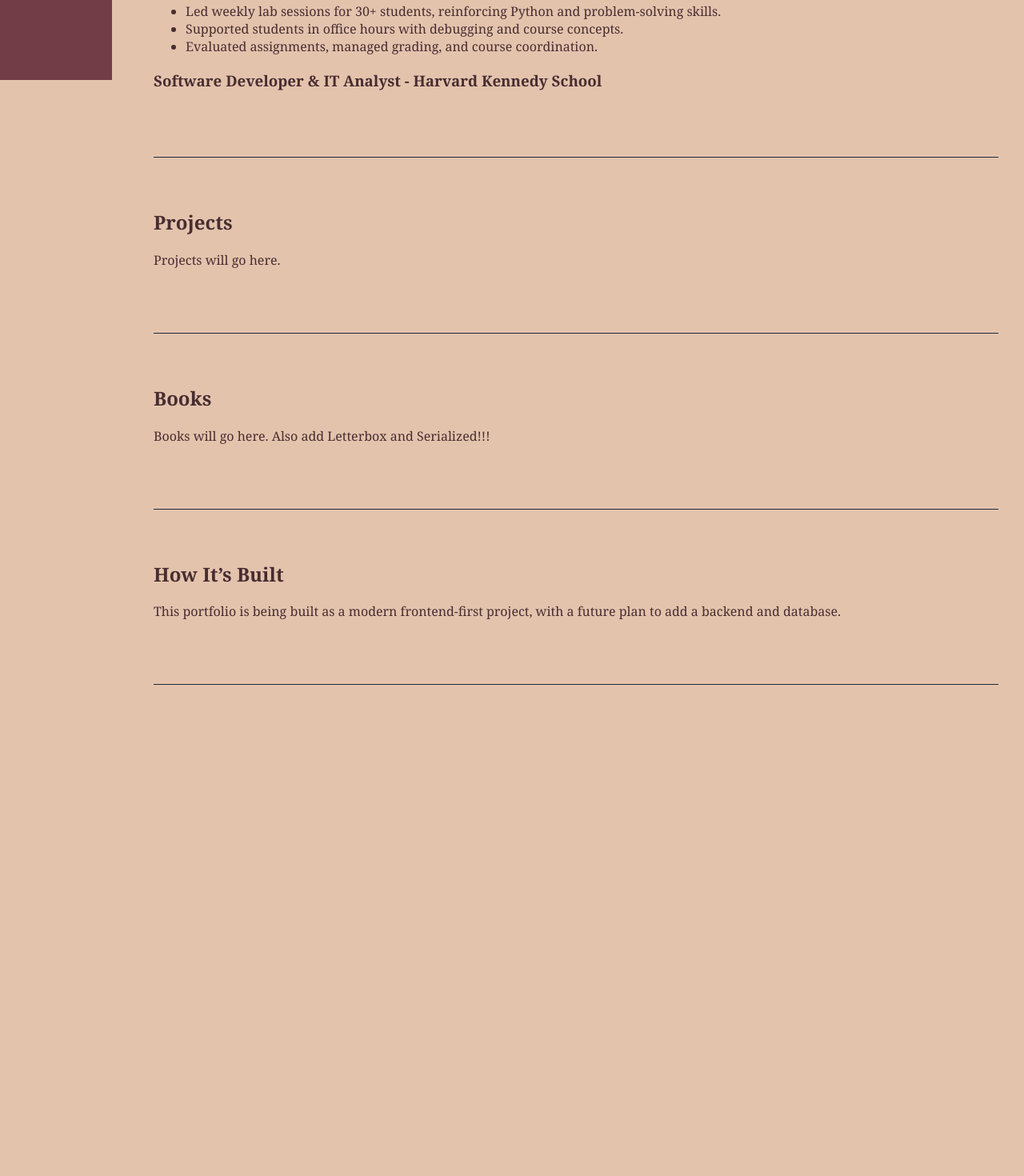
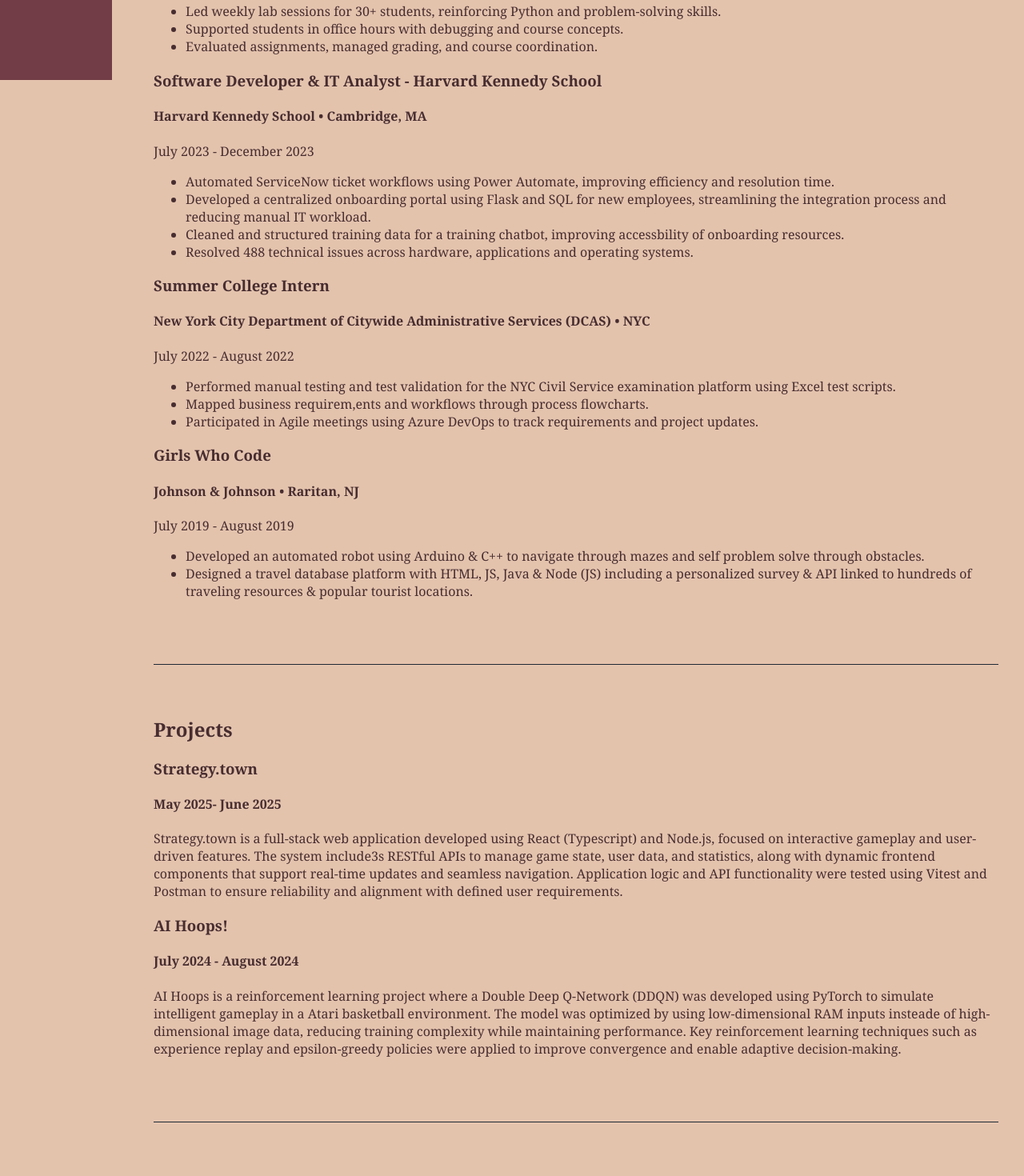
Before and after one commit to sanaali035/portfolio, a React app in the folder frontend/: page / in a window 1280 px wide. Shown: the part 700-2170 px from the top of the page at 80% size. Before the commit the page ends 1588 px from the top, so only its background shows below. Built offline with nearby package versions, Linux system fonts and the light colour scheme; the HTML template or start-up script is replaced by a standard one.

Commit message:
added projects and experience

```diff
--- a/frontend/src/components/Experience.jsx
+++ b/frontend/src/components/Experience.jsx
@@ -2,6 +2,7 @@
   return (
     <section id="experience">
       <h2>Experience</h2>
+
       <h3> Teaching Assistant - Northeastern University</h3>
       <h4> Khoury College of Computer Science • Boston, MA</h4>
       <p>July 2024 - August 2024</p>
@@ -10,7 +11,35 @@
         <li>Supported students in office hours with debugging and course concepts.</li>
         <li>Evaluated assignments, managed grading, and course coordination.</li>
       </ul>
+
       <h3>Software Developer & IT Analyst - Harvard Kennedy School</h3>
+      <h4> Harvard Kennedy School • Cambridge, MA</h4>
+      <p>July 2023 - December 2023</p>
+      <ul>
+        <li>Automated ServiceNow ticket workflows using Power Automate, improving efficiency and resolution time.</li>
+        <li>Developed a centralized onboarding portal using Flask and SQL for new employees, streamlining the
+          integration process and reducing manual IT workload.</li>
+        <li>Cleaned and structured training data for a training chatbot, improving accessbility of onboarding resources.</li>
+        <li>Resolved 488 technical issues across hardware, applications and operating systems.</li>
+      </ul>
+
+      <h3>Summer College Intern</h3>
+      <h4>New York City Department of Citywide Administrative Services (DCAS) • NYC </h4>
+      <p>July 2022 - August 2022</p>
+      <ul>
+        <li>Performed manual testing and test validation for the NYC Civil Service examination platform using Excel test scripts.</li>
+        <li>Mapped business requirem,ents and workflows through process flowcharts.</li>
+        <li>Participated in Agile meetings using Azure DevOps  to track requirements and project updates.</li>
+      </ul>
+
+      <h3>Girls Who Code</h3>
+      <h4>Johnson & Johnson • Raritan, NJ</h4>
+      <p>July 2019 - August 2019</p>
+      <ul>
+        <li>Developed an automated robot using Arduino & C++ to navigate through mazes and self problem solve through obstacles.</li>
+        <li>Designed a travel database platform with HTML, JS, Java & Node (JS) including a personalized survey & API linked
+          to hundreds of traveling resources & popular tourist locations.</li>
+      </ul>
     </section>
   );
 }
--- a/frontend/src/components/Projects.jsx
+++ b/frontend/src/components/Projects.jsx
@@ -2,7 +2,26 @@
   return (
     <section id="projects">
       <h2>Projects</h2>
-      <p>Projects will go here.</p>
+
+      <h3>Strategy.town</h3>
+      <h4>May 2025- June 2025</h4>
+      <p>Strategy.town is a full-stack web application developed using React (Typescript) and Node.js, focused on interactive
+        gameplay and user-driven features.
+
+        The system include3s RESTful APIs to manage game state, user data, and statistics, along with dynamic frontend
+        components that support real-time updates and seamless navigation. Application logic and API functionality were
+        tested using Vitest and Postman to ensure reliability and alignment with defined user requirements.
+      </p>
+
+      <h3>AI Hoops!</h3>
+      <h4> July 2024 - August 2024</h4>
+      <p> AI Hoops is a reinforcement learning project where a Double Deep Q-Network (DDQN) was developed using PyTorch
+        to simulate intelligent gameplay in a Atari basketball environment.
+
+        The model was optimized by using low-dimensional RAM inputs insteade of high-dimensional image data, reducing
+        training complexity while maintaining performance. Key reinforcement learning techniques such as experience replay
+        and epsilon-greedy policies were applied to improve convergence and enable adaptive decision-making.
+      </p>
     </section>
   );
 }
```
